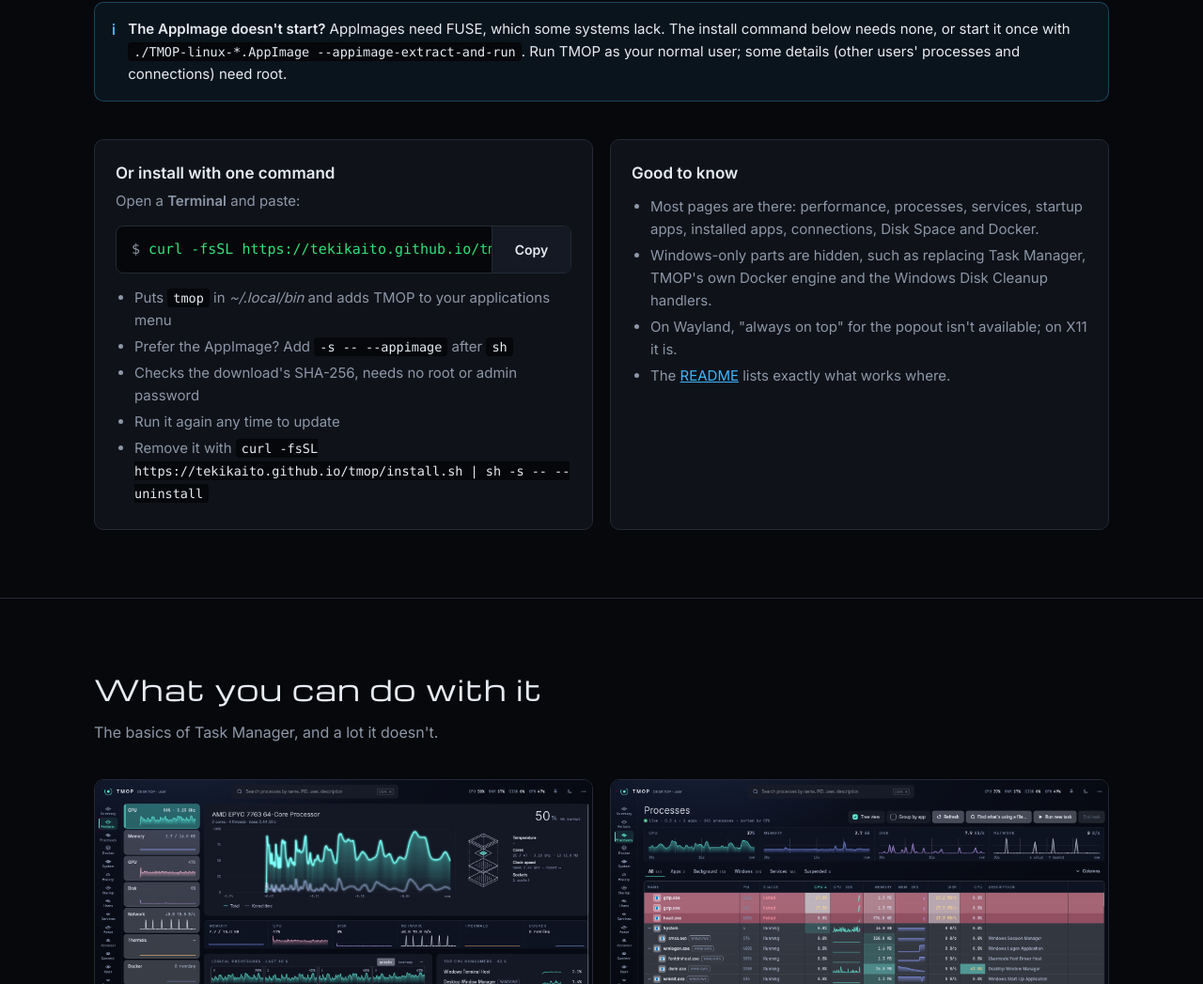
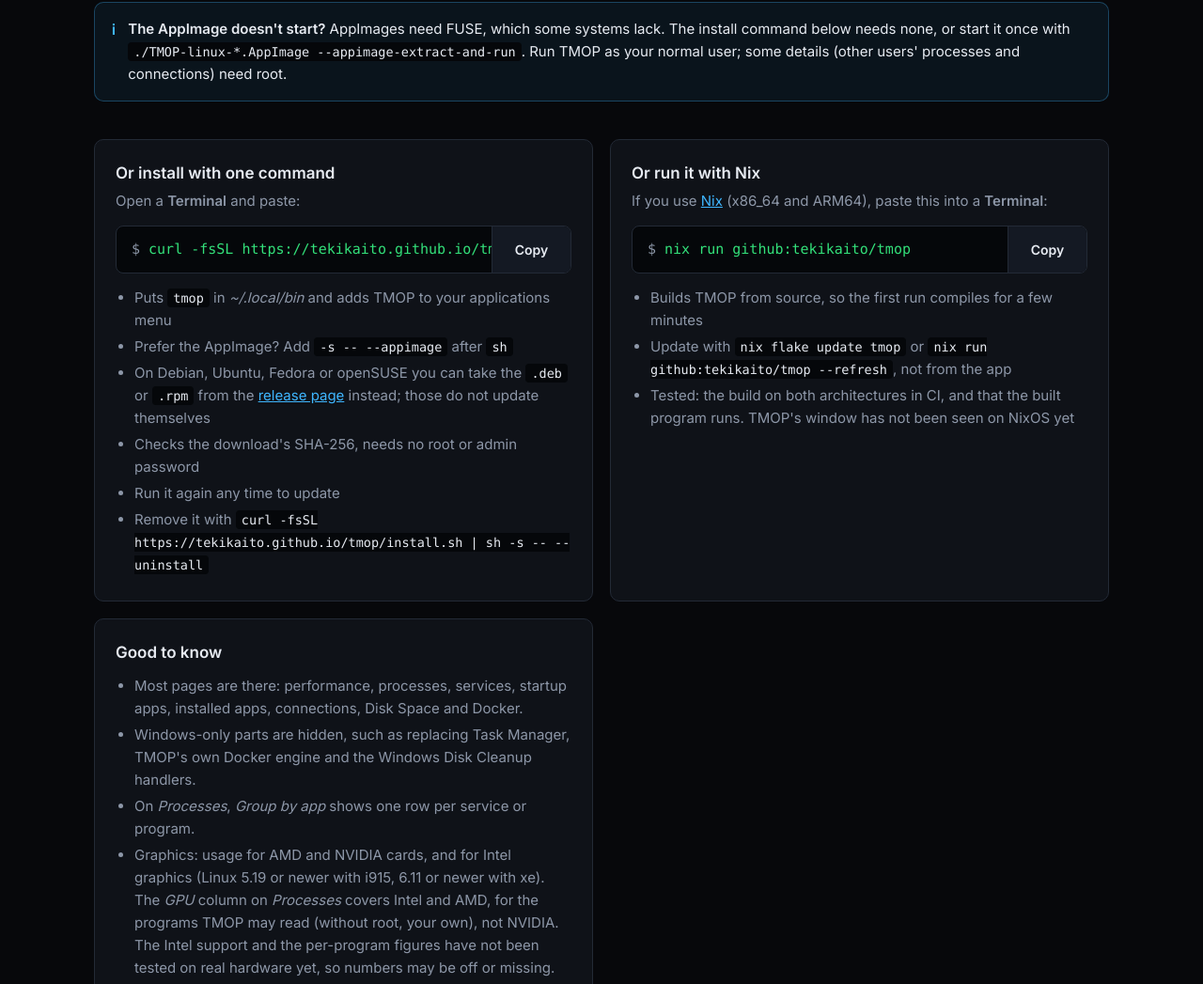
Before and after one commit to tekikaito/tmop, a plain HTML site: page docs/index.html in a window 1280 px wide. Shown: the part 1716-2763 px from the top of the page at 94% size. Drawn offline with nearby package versions, Linux system fonts and the light colour scheme; no server answers.

Commit message:
Download page and README: GPU temperature, Linux graphics, Nix, .deb/.rpm (#183)
Add a GPU temperature card, Linux graphics and Group by app notes, a Nix
install card and .deb/.rpm and update hints to docs/index.html; mention GPU
temperature and Linux graphics in the README feature list.

Co-Authored-By: Claude Sonnet 5.5 <noreply@anthropic.com>
Claude-Session: https://claude.ai/code/session_015qfk8e8Kenbj2hUnEDBh3T

```diff
--- a/docs/index.html
+++ b/docs/index.html
@@ -375,6 +375,7 @@
           <ul>
             <li data-only="linux">Puts <code class="inline">tmop</code> in <i>~/.local/bin</i> and adds TMOP to your applications menu</li>
             <li data-only="linux">Prefer the AppImage? Add <code class="inline">-s -- --appimage</code> after <code class="inline">sh</code></li>
+            <li data-only="linux">On Debian, Ubuntu, Fedora or openSUSE you can take the <code class="inline">.deb</code> or <code class="inline">.rpm</code> from the <a href="https://github.com/tekikaito/tmop/releases/latest">release page</a> instead; those do not update themselves</li>
             <li data-only="macos">Puts TMOP.app in <i>Applications</i> in your home folder, with no "could not verify" prompt</li>
             <li>Checks the download's SHA-256, needs no root or admin password</li>
             <li>Run it again any time to update</li>
@@ -394,6 +395,20 @@
             <li><code class="inline">brew upgrade</code> keeps it up to date with every new release</li>
             <li>Remove it with <code class="inline">brew uninstall --cask tmop</code></li>
             <li>Use either Homebrew or the command above, not both: each installs its own copy</li>
+          </ul>
+        </div>
+        <div class="cmd-card" data-only="linux">
+          <div class="os-tag">Linux</div>
+          <h3 style="margin:0 0 4px; font-size:17px;">Or run it with Nix</h3>
+          <p style="margin:0; color:var(--muted); font-size:15px;">If you use <a href="https://nixos.org">Nix</a> (x86_64 and ARM64), paste this into a <b>Terminal</b>:</p>
+          <div class="cmd">
+            <code><span class="p">$ </span>nix run github:tekikaito/tmop</code>
+            <button class="copy" data-copy="nix run github:tekikaito/tmop">Copy</button>
+          </div>
+          <ul>
+            <li>Builds TMOP from source, so the first run compiles for a few minutes</li>
+            <li>Update with <code class="inline">nix flake update tmop</code> or <code class="inline">nix run github:tekikaito/tmop --refresh</code>, not from the app</li>
+            <li>Tested: the build on both architectures in CI, and that the built program runs. TMOP's window has not been seen on NixOS yet</li>
           </ul>
         </div>
         <div class="cmd-card" data-only="windows">
@@ -420,7 +435,10 @@
             <li>Most pages are there: performance, processes, services, startup apps, installed apps, connections, Disk Space and Docker.</li>
             <li>Windows-only parts are hidden, such as replacing Task Manager, TMOP's own Docker engine and the Windows Disk Cleanup handlers.</li>
             <li data-only="macos">Temperatures and per-engine graphics load aren't available on macOS; Apple Silicon Macs report no clock speeds.</li>
-            <li data-only="linux">On Wayland, "always on top" for the popout isn't available; on X11 it is.</li>
+            <li>On <i>Processes</i>, <i>Group by app</i> shows one row per service or program.</li>
+            <li data-only="linux">Graphics: usage for AMD and NVIDIA cards, and for Intel graphics (Linux 5.19 or newer with i915, 6.11 or newer with xe). The <i>GPU</i> column on <i>Processes</i> covers Intel and AMD, for the programs TMOP may read (without root, your own), not NVIDIA. The Intel support and the per-program figures have not been tested on real hardware yet, so numbers may be off or missing.</li>
+            <li data-only="linux">Graphics card temperatures are read per card; they have been tested only with made-up files so far.</li>
+            <li data-only="linux">On Wayland,"always on top" for the popout isn't available; on X11 it is.</li>
             <li>The <a href="https://github.com/tekikaito/tmop#platforms">README</a> lists exactly what works where.</li>
           </ul>
         </div>
@@ -468,6 +486,9 @@
           <div class="img"><img src="screenshots/services.png" loading="lazy" alt="Services page with Start, Stop and Restart buttons above the list"></div>
           <div class="t"><h3>Start, stop or restart a service</h3><p>Select a service and press <i>Start</i>, <i>Stop</i> or <i>Restart</i>. Only what the service's state allows is offered. Without administrator rights (root on Linux and macOS) the buttons are greyed out with the reason. TMOP never asks for more rights.</p></div>
         </div>
+        <div class="feature">
+          <div class="t"><h3>See how hot your graphics card is</h3><p>The temperature of your graphics card, next to its usage and in <i>Thermals</i>. On Windows for any card whose driver reports it to Windows (the figure Task Manager shows); hot spot and memory readings only while HWiNFO runs with <i>Shared Memory Support</i> on. On Linux for each graphics card. Not on macOS.</p></div>
+        </div>
       </div>
       <ul class="more">
         <li>Find what fills your disk</li>
@@ -502,6 +523,7 @@
           <p data-only="windows"><b>Windows:</b> if you used the PowerShell command, run it again. Otherwise download the newest version here and replace your old TMOP.exe with it.</p>
           <p data-only="linux macos"><b>Linux and macOS:</b> if you used the install command, run it again. Otherwise download the newest version here and replace the old <span data-only="linux">AppImage</span><span data-only="macos">TMOP in <i>Applications</i></span> with it.</p>
           <p data-only="windows"><b>Installed with Scoop:</b> run <code>scoop update tmop</code>.</p>
+          <p data-only="linux"><b>Installed with Nix, or from a .deb or .rpm:</b> TMOP does not replace its own files. For Nix use <code>nix flake update tmop</code>; for a package, download the new one from the release page.</p>
           <p data-only="macos"><b>Installed with Homebrew:</b> run <code>brew upgrade --cask tmop</code> (or just <code>brew upgrade</code>).</p>
           <p>Your settings are kept either way. TMOP can also tell you about new versions: turn on <i>Check for updates when TMOP starts</i> in <i>Settings → General</i>. On Windows it then updates itself with <i>Update now</i>.</p>
         </div>
```
Also changed, not shown: 1 other file.
